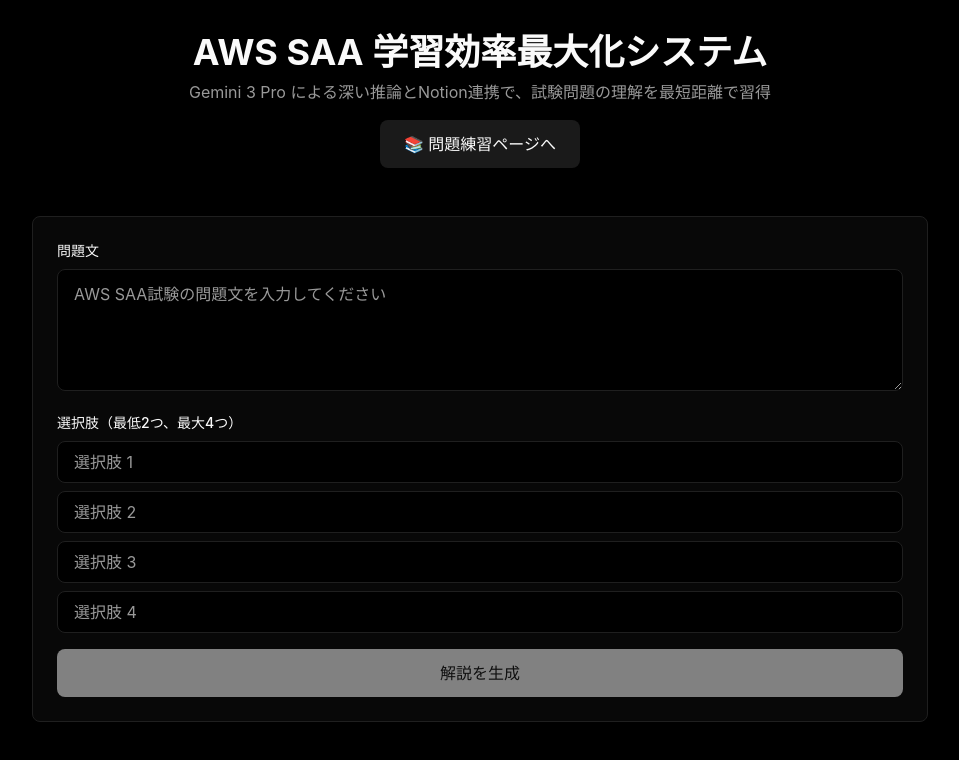
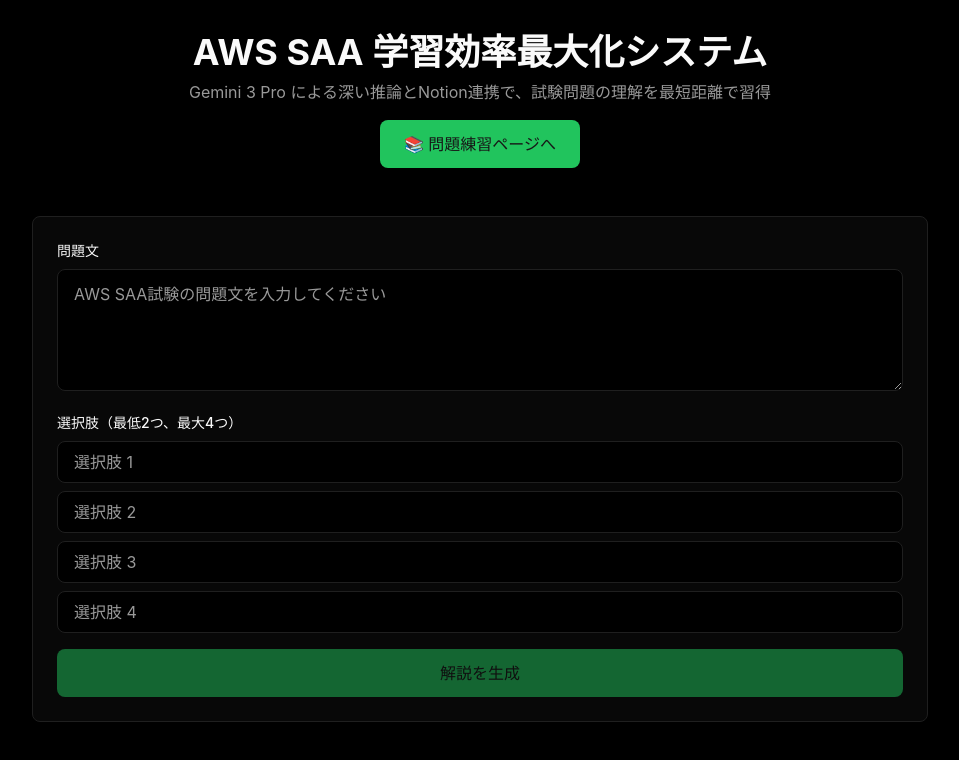
Before and after one commit to yusuken1121/AWS_Blueprint_Automaker, a Next.js app: page / in a window 1280 px wide. Shown: the top 760 px of the page, without its empty margins (160-1119 px from the left). Built offline with nearby package versions, Linux system fonts and the light colour scheme.

Commit message:
update the theme color

```diff
--- a/src/app/globals.css
+++ b/src/app/globals.css
@@ -14,8 +14,8 @@
     --popover: 0 0% 3%;
     --popover-foreground: 0 0% 98%;
 
-    --primary: 0 0% 98%; /* White accent */
-    --primary-foreground: 0 0% 9%; /* Black text on white */
+    --primary: 142 71% 45%; /* Light Green */
+    --primary-foreground: 0 0% 9%; /* Black text on green */
 
     --secondary: 0 0% 10%; /* Dark Gray */
     --secondary-foreground: 0 0% 98%;
@@ -31,7 +31,7 @@
 
     --border: 0 0% 12%; /* Subtle dark border */
     --input: 0 0% 12%;
-    --ring: 0 0% 98%;
+    --ring: 142 71% 45%; /* Light Green ring */
 
     --radius: 0.5rem;
   }
@@ -44,8 +44,8 @@
     --card-foreground: 0 0% 98%;
     --popover: 0 0% 3%;
     --popover-foreground: 0 0% 98%;
-    --primary: 0 0% 98%;
-    --primary-foreground: 0 0% 9%;
+    --primary: 142 71% 45%; /* Light Green */
+    --primary-foreground: 0 0% 9%; /* Black text on green */
     --secondary: 0 0% 10%;
     --secondary-foreground: 0 0% 98%;
     --muted: 0 0% 10%;
@@ -56,7 +56,7 @@
     --destructive-foreground: 0 0% 98%;
     --border: 0 0% 12%;
     --input: 0 0% 12%;
-    --ring: 0 0% 98%;
+    --ring: 142 71% 45%; /* Light Green ring */
   }
 }
 
--- a/src/app/page.tsx
+++ b/src/app/page.tsx
@@ -77,14 +77,6 @@
           .then(({ svg }) => {
             if (mermaidRef.current) {
               mermaidRef.current.innerHTML = svg;
-              // 警告がある場合は表示
-              if (validation.warnings && validation.warnings.length > 0) {
-                const warningDiv = document.createElement("div");
-                warningDiv.className =
-                  "text-yellow-600 text-xs mt-2 p-2 bg-yellow-50 rounded";
-                warningDiv.textContent = `⚠️ 図解を自動修正しました: ${validation.warnings.join(", ")}`;
-                mermaidRef.current.appendChild(warningDiv);
-              }
             }
           })
           .catch((error) => {
@@ -136,14 +128,6 @@
         .then(({ svg }) => {
           if (architectureDiagramRef.current) {
             architectureDiagramRef.current.innerHTML = svg;
-            // 警告がある場合は表示
-            if (validation.warnings && validation.warnings.length > 0) {
-              const warningDiv = document.createElement("div");
-              warningDiv.className =
-                "text-yellow-600 text-xs mt-2 p-2 bg-yellow-50 rounded";
-              warningDiv.textContent = `⚠️ 図解を自動修正しました: ${validation.warnings.join(", ")}`;
-              architectureDiagramRef.current.appendChild(warningDiv);
-            }
           }
         })
         .catch((error) => {
@@ -214,7 +198,7 @@
           </p>
           <Link
             href="/practice"
-            className="inline-block px-6 py-3 bg-accent text-accent-foreground rounded-lg hover:bg-accent/80 font-medium transition"
+            className="inline-block px-6 py-3 bg-primary text-primary-foreground rounded-lg hover:bg-primary/90 font-medium transition"
           >
             📚 問題練習ページへ
           </Link>
@@ -381,18 +365,6 @@
                           </>
                         );
                       }
-                      // Mermaid図がない場合（フォールバック）
-                      return (
-                        <>
-                          <p className="whitespace-pre-wrap text-foreground">
-                            {result.note.explanation}
-                          </p>
-                          <div className="mt-4 p-3 bg-yellow-500/10 border border-yellow-500/30 rounded text-sm text-yellow-400">
-                            ⚠️
-                            図解が含まれていません。次回の生成時に図解が含まれるように改善します。
-                          </div>
-                        </>
-                      );
                     })()}
                   </div>
                 </section>
--- a/src/app/practice/page.tsx
+++ b/src/app/practice/page.tsx
@@ -6,7 +6,10 @@
 
 import { useState, useEffect, useRef } from "react";
 import { getAllQuestions } from "../actions";
-import type { ExamQuestionNote } from "@/features/aws-note/entities/types";
+import type {
+  ExamQuestionNote,
+  WellArchitectedPillar,
+} from "@/features/aws-note/entities/types";
 import mermaid from "mermaid";
 import {
   validateAndFixMermaid,
@@ -25,7 +28,9 @@
   const [loading, setLoading] = useState(true);
   const [error, setError] = useState<string | null>(null);
   const [selectedServices, setSelectedServices] = useState<string[]>([]);
-  const [selectedCategories, setSelectedCategories] = useState<string[]>([]);
+  const [selectedCategories, setSelectedCategories] = useState<
+    WellArchitectedPillar[]
+  >([]);
   const [showFilters, setShowFilters] = useState(false);
   const mermaidRef = useRef<HTMLDivElement>(null);
   const architectureDiagramRef = useRef<HTMLDivElement>(null);
@@ -272,7 +277,7 @@
     );
   };
 
-  const handleCategoryToggle = (category: string) => {
+  const handleCategoryToggle = (category: WellArchitectedPillar) => {
     setSelectedCategories((prev) =>
       prev.includes(category)
         ? prev.filter((c) => c !== category)
@@ -408,9 +413,9 @@
             <div className="flex justify-between items-center mb-3">
               <button
                 onClick={() => setShowFilters(!showFilters)}
-                className="flex items-center gap-2 px-4 py-2 bg-secondary hover:bg-secondary/80 rounded-lg transition"
+                className="flex items-center gap-2 px-4 py-2 bg-primary text-primary-foreground hover:bg-primary/90 rounded-lg transition"
               >
-                <span className="text-secondary-foreground">🔍 フィルター</span>
+                <span>🔍 フィルター</span>
                 {(selectedServices.length > 0 ||
                   selectedCategories.length > 0) && (
                   <span className="px-2 py-0.5 bg-primary text-primary-foreground text-xs rounded-full">
@@ -443,7 +448,7 @@
                         onClick={() => handleServiceToggle(service)}
                         className={`px-3 py-1 rounded-full text-sm transition ${
                           selectedServices.includes(service)
-                            ? "bg-accent text-accent-foreground"
+                            ? "bg-primary text-primary-foreground"
                             : "bg-secondary text-secondary-foreground hover:bg-secondary/80"
                         }`}
                       >
@@ -700,7 +705,7 @@
             </button>
             <button
               onClick={handleRandomQuestion}
-              className="px-4 py-2 bg-accent text-accent-foreground rounded-lg hover:bg-accent/80"
+              className="px-4 py-2 bg-primary text-primary-foreground rounded-lg hover:bg-primary/90"
             >
               🎲 ランダム
             </button>
--- a/src/features/aws-note/infrastructure/gemini-client.ts
+++ b/src/features/aws-note/infrastructure/gemini-client.ts
@@ -57,7 +57,7 @@
     this.genAI = new GoogleGenerativeAI(apiKey);
 
     this.model = this.genAI.getGenerativeModel({
-      model: "gemini-2.0-flash",
+      model: "gemini-2.5-pro",
       generationConfig: {
         temperature: 0.5, // 創造性を抑えてフォーマット遵守を優先
         topP: 0.95,
```
